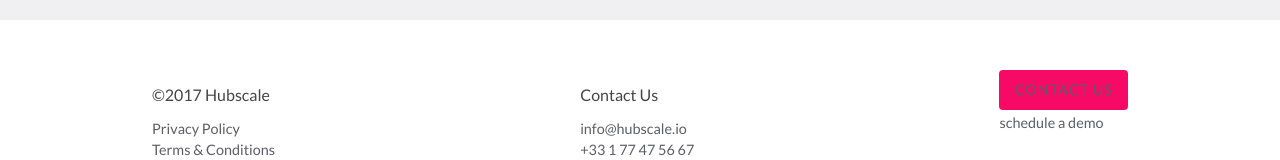
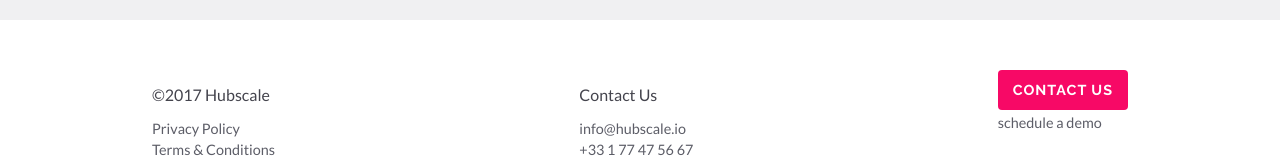
Before and after one commit to yellost/SASS-02-hubscale, a plain HTML site: page index.html in a window 1280 px wide. Shown: the part 3403-3563 px from the top of the page. Drawn offline with Linux system fonts and the light colour scheme.

Commit message:
fixed footer button

```diff
--- a/css/layout/_footer.scss
+++ b/css/layout/_footer.scss
@@ -24,6 +24,12 @@ footer {
             font-weight: normal;
             margin-bottom:5px;
         }
+        a.button {
+            font-family: 'raleway';
+            font-weight:bold;
+            line-height: 20px;
+            color: white;
+        }
         .btnContainer {
             margin-right: 0;
             @media screen and (max-width: 985px) {
```
Also changed, not shown: css/style.css, css/style.min.css, 2 other files.
